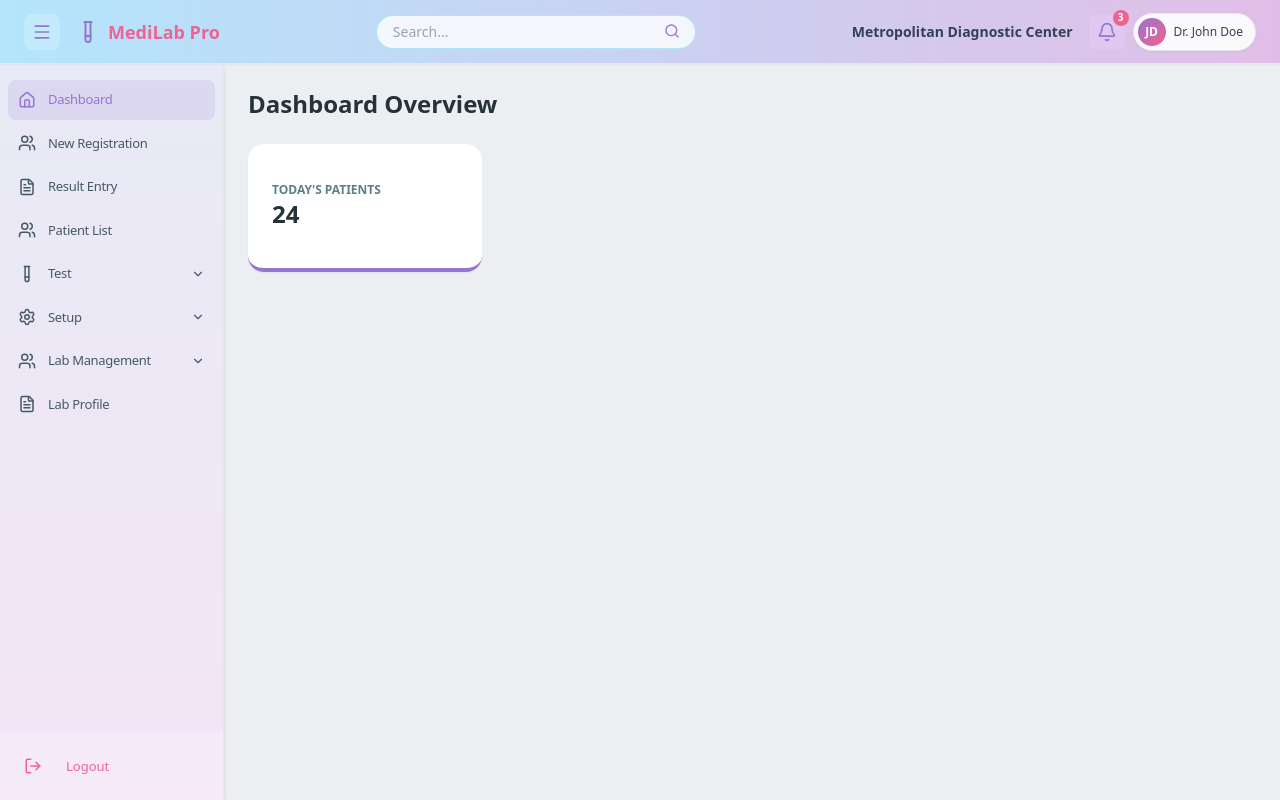
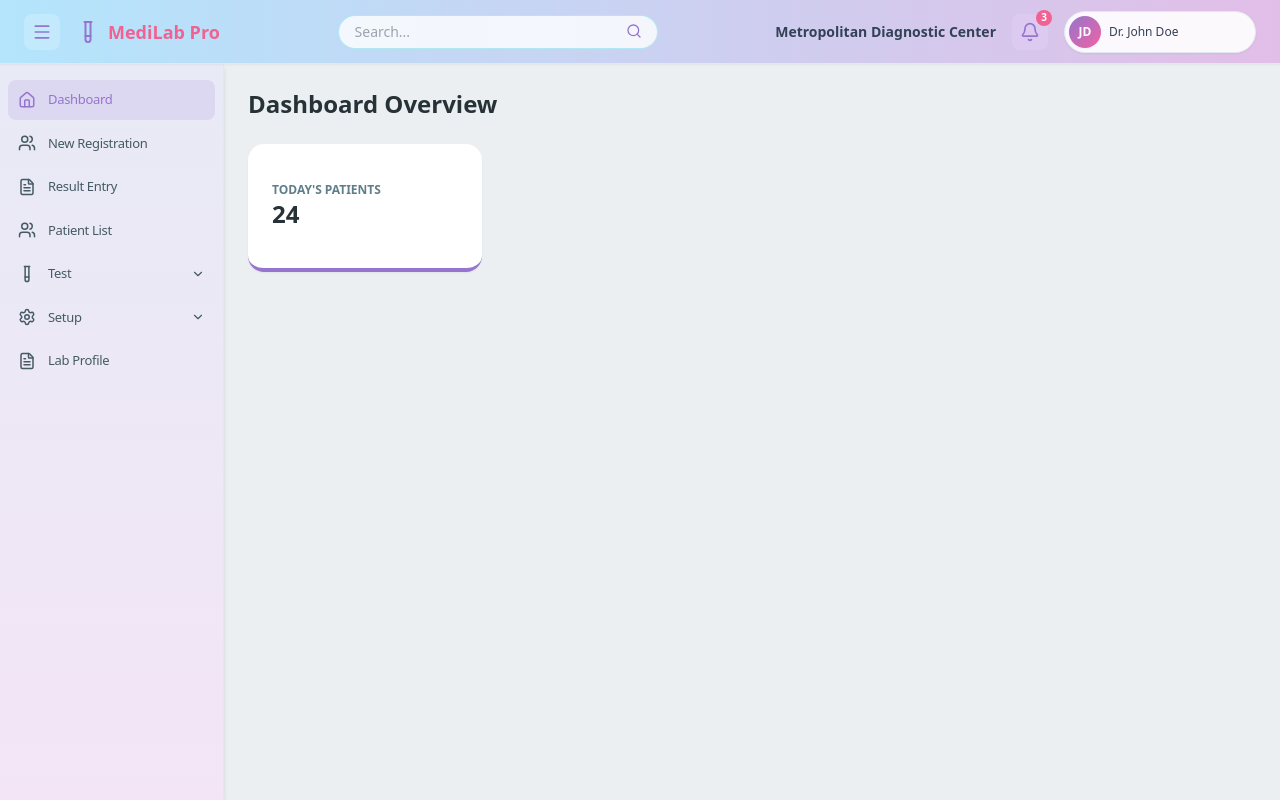
Before and after one commit to laleeth93-cyber/my-lab-app, a Next.js app: page / in a window 1280 px wide. Built offline with nearby package versions, Linux system fonts and the light colour scheme.

Commit message:
UI: Implemented Slide-to-Logout with hover text toggle in header

```diff
--- a/app/page.tsx
+++ b/app/page.tsx
@@ -23,7 +23,7 @@ export default function Dashboard() {
 
       {/* BLOCK HEADER OPEN */}
       <header
-        className="h-16 flex items-center justify-between px-6 shadow-sm border-b shrink-0 z-50"
+        className="h-16 flex items-center justify-between px-6 shadow-sm border-b shrink-0 z-50 select-none"
         style={{ background: 'linear-gradient(to right, #b3e5fc, #e1bee7)' }}
       >
         <div className="flex items-center gap-4 min-w-fit">
@@ -56,16 +56,41 @@ export default function Dashboard() {
           <div className="hidden lg:flex items-center gap-2 text-slate-700">
              <span className="font-semibold text-sm">Metropolitan Diagnostic Center</span>
           </div>
-          <div className="flex items-center gap-2">
+
+          <div className="flex items-center gap-4">
             <div className="relative p-2 rounded-lg bg-purple-200/30" style={{ color: '#9575cd' }}>
               <Bell size={20} />
               <span className="absolute -top-1 -right-1 flex h-4 w-4 items-center justify-center rounded-full text-[10px] text-white font-bold"
                     style={{ background: '#f06292' }}>3</span>
             </div>
-            <div className="flex items-center gap-2 bg-white/90 rounded-full pl-1 pr-3 py-1 shadow-sm border">
-              <div className="w-7 h-7 rounded-full flex items-center justify-center text-white font-bold text-xs"
-                   style={{ background: 'linear-gradient(to bottom right, #9575cd, #f06292)' }}>JD</div>
-              <span className="text-xs font-medium text-slate-700">Dr. John Doe</span>
+
+            {/* SLIDE TO LOGOUT CONTAINER */}
+            <div className="group relative bg-white/90 rounded-full p-1 flex items-center shadow-sm border border-slate-200 w-48 overflow-hidden transition-all duration-300 hover:border-red-200 hover:bg-red-50/50">
+
+              {/* JD Icon (The Handle) */}
+              <div
+                draggable="true"
+                onDragEnd={(e) => {
+                  // Logout trigger: if dragged significantly to the right
+                  if (e.clientX > 1200) {
+                     window.location.reload();
+                  }
+                }}
+                className="w-8 h-8 rounded-full flex items-center justify-center text-white font-bold text-xs cursor-grab active:cursor-grabbing z-20 shadow-sm transition-transform group-hover:scale-105"
+                style={{ background: 'linear-gradient(to bottom right, #9575cd, #f062a4)' }}
+              >
+                JD
+              </div>
+
+              {/* Text Layer: Default (Name) */}
+              <span className="absolute left-11 text-xs font-medium text-slate-700 transition-all duration-300 opacity-100 group-hover:opacity-0 group-hover:translate-x-4">
+                Dr. John Doe
+              </span>
+
+              {/* Text Layer: Hover (Logout Instruction) */}
+              <span className="absolute left-11 text-[10px] font-bold text-red-400 uppercase tracking-widest transition-all duration-300 opacity-0 -translate-x-4 group-hover:opacity-100 group-hover:translate-x-0">
+                Slide to Logout →
+              </span>
             </div>
           </div>
         </div>
@@ -80,7 +105,7 @@ export default function Dashboard() {
           style={{ background: 'linear-gradient(to bottom, #e8eaf6, #f3e5f5)' }}
         >
           <nav className="flex-1 py-4">
-            <ul className="space-y-1 px-2"> {/* Reduced horizontal padding */}
+            <ul className="space-y-1 px-2">
 
               {/* Primary Links */}
               {[
@@ -112,7 +137,7 @@ export default function Dashboard() {
                   {isSidebarOpen && (openMenus.test ? <ChevronUp size={14} /> : <ChevronDown size={14} />)}
                 </li>
                 {isSidebarOpen && openMenus.test && (
-                  <ul className="ml-8 mt-1 space-y-1 border-l border-purple-200"> {/* Slightly reduced margin */}
+                  <ul className="ml-8 mt-1 space-y-1 border-l border-purple-200">
                     {['Tests', 'Specimen & formats', 'Parameters', 'Templates', 'Packages'].map((sub) => (
                       <li key={sub} onClick={() => setActiveView(sub.toLowerCase().replace(/ /g, '_'))}
                           className="p-2 text-[13px] font-medium text-slate-500 hover:text-[#9575cd] cursor-pointer pl-4 capitalize transition-colors">
@@ -146,29 +171,6 @@ export default function Dashboard() {
                 )}
               </div>
 
-              {/* Dropdown: Management */}
-              <div className="mt-1">
-                <li onClick={() => isSidebarOpen && setOpenMenus(prev => ({ ...prev, mgmt: !prev.mgmt }))}
-                  className={`flex items-center ${isSidebarOpen ? 'justify-between' : 'justify-center'} p-2.5 rounded-lg text-[#455a64] font-medium text-[13px] cursor-pointer hover:bg-white/50 capitalize`}
-                >
-                  <div className="flex items-center gap-3">
-                    <Users size={18} className="flex-shrink-0" />
-                    {isSidebarOpen && <span className="tracking-tight">Lab management</span>}
-                  </div>
-                  {isSidebarOpen && (openMenus.mgmt ? <ChevronUp size={14} /> : <ChevronDown size={14} />)}
-                </li>
-                {isSidebarOpen && openMenus.mgmt && (
-                  <ul className="ml-8 mt-1 space-y-1 border-l border-pink-200">
-                    {['Referral list', 'Manage users', 'Processing lab'].map((sub) => (
-                      <li key={sub} onClick={() => setActiveView(sub.toLowerCase().replace(/ /g, '_'))}
-                          className="p-2 text-[13px] font-medium text-slate-500 hover:text-[#f06292] cursor-pointer pl-4 capitalize transition-colors">
-                        {sub}
-                      </li>
-                    ))}
-                  </ul>
-                )}
-              </div>
-
               {/* Lab Profile */}
               <li onClick={() => setActiveView('profile')}
                   className={`flex items-center ${isSidebarOpen ? 'justify-start gap-3' : 'justify-center'} p-2.5 mt-1 rounded-lg cursor-pointer transition-all hover:bg-white/50 text-[#455a64]`}
@@ -182,13 +184,6 @@ export default function Dashboard() {
 
             </ul>
           </nav>
-
-          <div className="p-4 border-t border-purple-100 bg-white/20">
-             <div className={`flex items-center ${isSidebarOpen ? 'justify-start gap-3' : 'justify-center'} p-2 rounded-lg cursor-pointer hover:bg-red-50 text-[#f06292]`}>
-               <LogOut size={18} />
-               {isSidebarOpen && <span className="text-[13px] font-medium capitalize ml-3">Logout</span>}
-             </div>
-          </div>
         </aside>
         {/* BLOCK SIDEBAR CLOSE */}
         {/* BLOCK MAIN CONTENT OPEN */}
```
